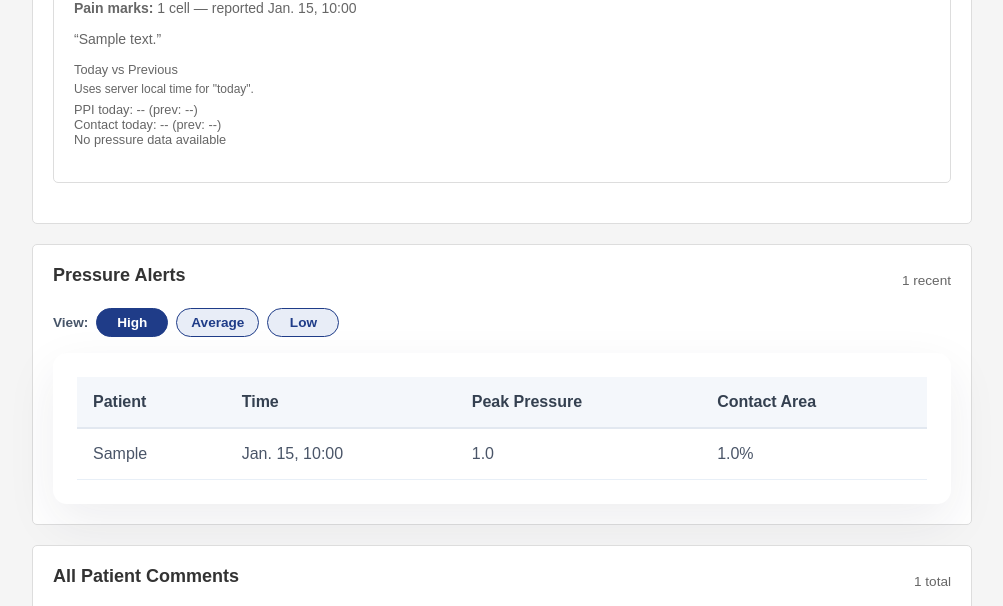
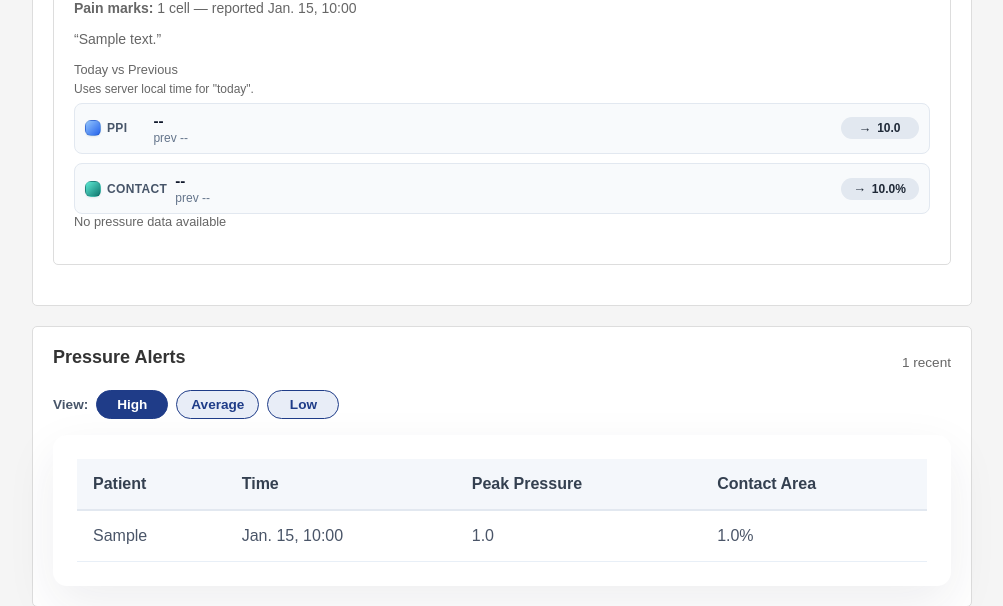
Before and after one commit to OlimIsaac/Group-5-aws, a Django app: template core/templates/core/clinician_dashboard.html in a window 1280 px wide. Shown: the part 513-1119 px from the top of the page, without its empty margins (138-1141 px from the left). Run offline with Django 4.2, Linux system fonts and the light colour scheme; the template is opened without the code that fills it: most values are stand-ins (such as "Sample title", 1, 10 or a date in 2020).

Commit message:
Added small visual metric icons next to the PPI and Contact labels in the “Today vs Previous” section to make it more visual.

```diff
--- a/core/templates/core/clinician_dashboard.html
+++ b/core/templates/core/clinician_dashboard.html
@@ -48,46 +48,74 @@
                     <p class="text-secondary" style="font-size:0.8rem;margin:0 0 0.35rem;">Today vs Previous</p>
                     <p class="text-secondary" style="font-size:0.75rem;margin:0 0 0.35rem;">Uses server local time for "today".</p>
                     {% if pd.today_frame %}
-                        <p class="text-secondary" style="font-size:0.8rem;margin:0;">
-                            PPI today:
+                        <div class="compare-grid">
+                            <div class="compare-metric">
+                                <div class="compare-label">
+                                    <span class="metric-icon metric-icon-ppi" aria-hidden="true"></span>
+                                    PPI
+                                </div>
+                                <div class="compare-values">
+                                    <span class="compare-value">
                                         {% if pd.today_frame.peak_pressure_index is not None %}
                                             {{ pd.today_frame.peak_pressure_index|floatformat:1 }}
                                         {% else %}
                                             --
                                         {% endif %}
-                            {% if pd.previous_frame %}
-                                (prev:
-                                {% if pd.previous_frame.peak_pressure_index is not None %}
+                                    </span>
+                                    <span class="compare-sub">
+                                        prev
+                                        {% if pd.previous_frame and pd.previous_frame.peak_pressure_index is not None %}
                                             {{ pd.previous_frame.peak_pressure_index|floatformat:1 }}
                                         {% else %}
                                             --
                                         {% endif %}
-                                {% if pd.ppi_delta is not None %}, Δ {{ pd.ppi_delta|floatformat:1 }}{% endif %}
-                                )
+                                    </span>
+                                </div>
+                                {% if pd.ppi_delta is not None %}
+                                    <span class="compare-delta {% if pd.ppi_delta > 0 %}delta-up{% elif pd.ppi_delta < 0 %}delta-down{% else %}delta-flat{% endif %}">
+                                        <span class="compare-icon">
+                                            {% if pd.ppi_delta > 0 %}&uarr;{% elif pd.ppi_delta < 0 %}&darr;{% else %}&rarr;{% endif %}
+                                        </span>
+                                        {{ pd.ppi_delta|floatformat:1 }}
+                                    </span>
                                 {% else %}
-                                (prev: --)
+                                    <span class="compare-delta delta-muted">no prior</span>
                                 {% endif %}
-                        </p>
-                        <p class="text-secondary" style="font-size:0.8rem;margin:0;">
-                            Contact today:
+                            </div>
+                            <div class="compare-metric">
+                                <div class="compare-label">
+                                    <span class="metric-icon metric-icon-contact" aria-hidden="true"></span>
+                                    Contact
+                                </div>
+                                <div class="compare-values">
+                                    <span class="compare-value">
                                         {% if pd.today_frame.contact_area_percentage is not None %}
                                             {{ pd.today_frame.contact_area_percentage|floatformat:1 }}%
                                         {% else %}
                                             --
                                         {% endif %}
-                            {% if pd.previous_frame %}
-                                (prev:
-                                {% if pd.previous_frame.contact_area_percentage is not None %}
+                                    </span>
+                                    <span class="compare-sub">
+                                        prev
+                                        {% if pd.previous_frame and pd.previous_frame.contact_area_percentage is not None %}
                                             {{ pd.previous_frame.contact_area_percentage|floatformat:1 }}%
                                         {% else %}
                                             --
                                         {% endif %}
-                                {% if pd.contact_delta is not None %}, Δ {{ pd.contact_delta|floatformat:1 }}%{% endif %}
-                                )
+                                    </span>
+                                </div>
+                                {% if pd.contact_delta is not None %}
+                                    <span class="compare-delta {% if pd.contact_delta > 0 %}delta-up{% elif pd.contact_delta < 0 %}delta-down{% else %}delta-flat{% endif %}">
+                                        <span class="compare-icon">
+                                            {% if pd.contact_delta > 0 %}&uarr;{% elif pd.contact_delta < 0 %}&darr;{% else %}&rarr;{% endif %}
+                                        </span>
+                                        {{ pd.contact_delta|floatformat:1 }}%
+                                    </span>
                                 {% else %}
-                                (prev: --)
+                                    <span class="compare-delta delta-muted">no prior</span>
                                 {% endif %}
-                        </p>
+                            </div>
+                        </div>
                     {% else %}
                         <p class="text-secondary" style="font-size:0.8rem;margin:0;">No data today to compare.</p>
                     {% endif %}
@@ -337,6 +365,92 @@
 .alert-filter-btn:hover {
     background: #e2e8f0;
 }
+.compare-grid {
+    display: grid;
+    gap: 0.6rem;
+    margin-top: 0.4rem;
+}
+.compare-metric {
+    display: flex;
+    align-items: center;
+    justify-content: space-between;
+    gap: 0.5rem;
+    padding: 0.5rem 0.65rem;
+    border: 1px solid #e2e8f0;
+    border-radius: 8px;
+    background: #f8fafc;
+}
+.compare-label {
+    font-size: 0.75rem;
+    font-weight: 700;
+    letter-spacing: 0.03em;
+    text-transform: uppercase;
+    color: #475569;
+    min-width: 60px;
+    display: inline-flex;
+    align-items: center;
+    gap: 0.35rem;
+}
+.metric-icon {
+    width: 16px;
+    height: 16px;
+    border-radius: 6px;
+    display: inline-block;
+    border: 1px solid rgba(15, 23, 42, 0.12);
+    box-shadow: 0 1px 2px rgba(15, 23, 42, 0.08);
+}
+.metric-icon-ppi {
+    background: linear-gradient(135deg, #93c5fd, #2563eb);
+}
+.metric-icon-contact {
+    background: linear-gradient(135deg, #5eead4, #0f766e);
+}
+.compare-values {
+    display: flex;
+    flex-direction: column;
+    gap: 2px;
+    flex: 1;
+}
+.compare-value {
+    font-size: 0.95rem;
+    font-weight: 700;
+    color: #0f172a;
+}
+.compare-sub {
+    font-size: 0.75rem;
+    color: #64748b;
+}
+.compare-delta {
+    display: inline-flex;
+    align-items: center;
+    gap: 0.35rem;
+    padding: 0.25rem 0.5rem;
+    border-radius: 999px;
+    font-size: 0.75rem;
+    font-weight: 700;
+    min-width: 78px;
+    justify-content: center;
+}
+.compare-icon {
+    font-size: 0.8rem;
+    line-height: 1;
+}
+.delta-up {
+    background: #dcfce7;
+    color: #166534;
+}
+.delta-down {
+    background: #fee2e2;
+    color: #991b1b;
+}
+.delta-flat {
+    background: #e2e8f0;
+    color: #1f2937;
+}
+.delta-muted {
+    background: #f1f5f9;
+    color: #94a3b8;
+}
 .comment-grid {
     display: grid;
     gap: 1rem;
```
Lines whose indentation alone changed are shown as unchanged.
